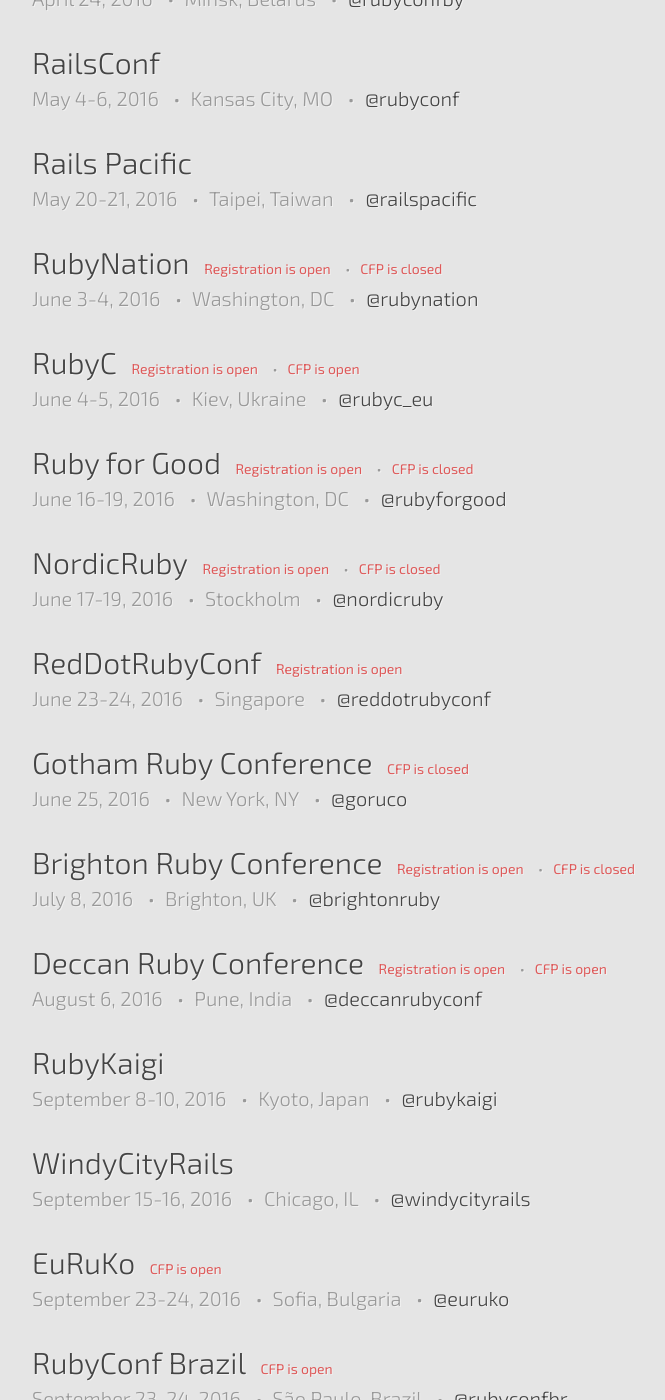
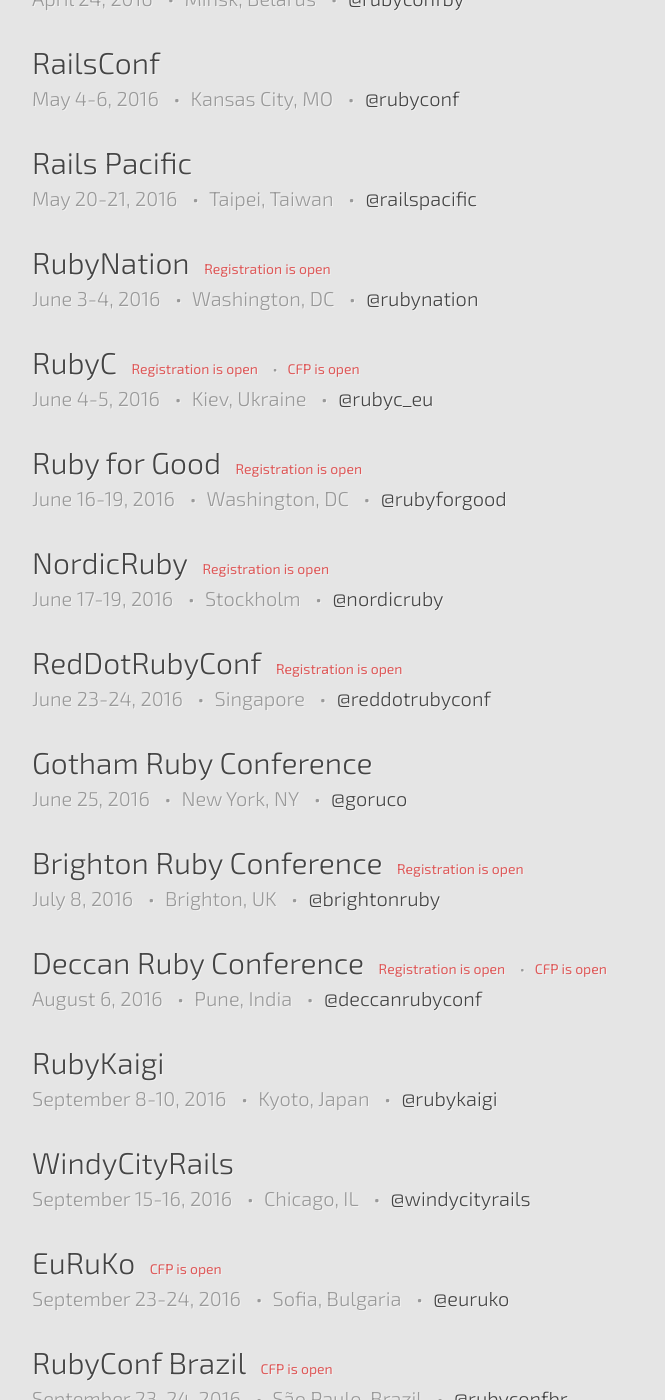
Before and after one commit to ruby-conferences/ruby-conferences.github.io, a Jekyll site: the page built from index.html, in a window 1280 px wide and 1400 px high, scrolled down 718 px. Shown: the whole window, without its empty margins (208-873 px from the left). Built offline with Jekyll 4.4.1, drawn with Linux system fonts in a browser that asks for light colours.

Commit message:
Update current.yml

```diff
--- a/_data/current.yml
+++ b/_data/current.yml
@@ -30,7 +30,7 @@
   url: http://www.rubynation.org/
   twitter: rubynation
   reg_phrase: Registration is open
-  cfp_phrase: CFP is closed
+
 
 - name: RubyC
   location: Kiev, Ukraine
@@ -46,7 +46,6 @@
   url: http://www.rubyforgood.org/
   twitter: rubyforgood
   reg_phrase: Registration is open
-  cfp_phrase: CFP is closed
 
 - name: NordicRuby
   location: Stockholm
@@ -54,7 +53,6 @@
   url: http://www.nordicruby.org/
   twitter: nordicruby
   reg_phrase: Registration is open
-  cfp_phrase: CFP is closed
 
 - name: RedDotRubyConf
   location: Singapore
@@ -68,7 +66,6 @@
   dates: "June 25, 2016"
   url: http://goruco.com/
   twitter: goruco
-  cfp_phrase: CFP is closed
 
 - name: Brighton Ruby Conference
   location: Brighton, UK
@@ -76,7 +73,6 @@
   url: http://brightonruby.com
   twitter: brightonruby
   reg_phrase: Registration is open
-  cfp_phrase: CFP is closed
 
 - name: Deccan Ruby Conference
   location: Pune, India
```
